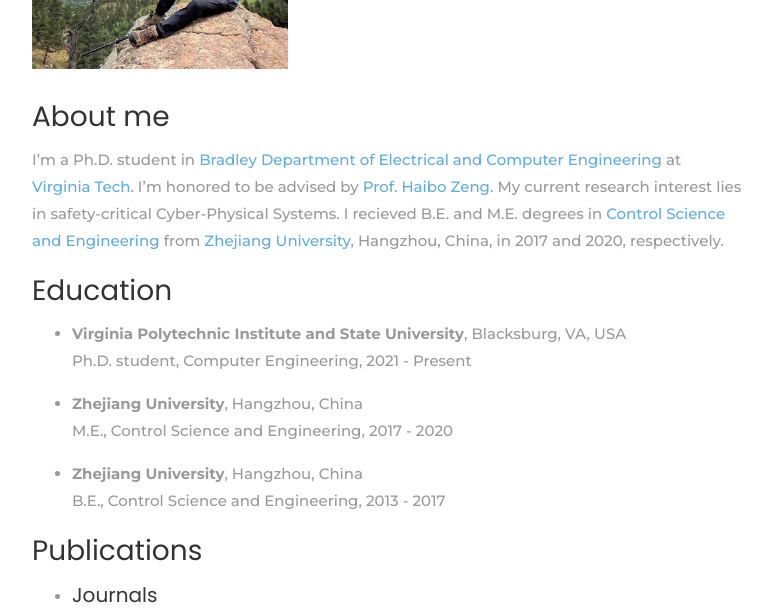
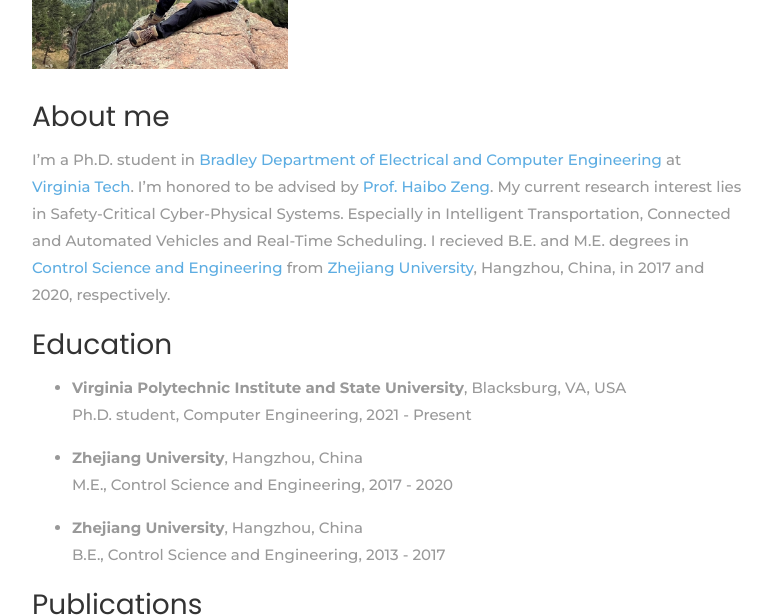
Before and after one commit to LIDONGgittt/lidonggittt.github.io, a plain HTML site: page index.html in a window 1280 px wide. Shown: the part 150-765 px from the top of the page, without its empty margins (253-1025 px from the left). Drawn offline with Linux system fonts and the light colour scheme; files whose address does not match are found by name.

Commit message:
Update index.html

```diff
--- a/index.html
+++ b/index.html
@@ -61,7 +61,7 @@
 
 							<br>
 							<h3 id="about-me">About me</h3>
-							<p>I’m a Ph.D. student in <a style="color:#5DADE2;" href="https://ece.vt.edu/" target="_blank">Bradley Department of Electrical and Computer Engineering</a> at <a style="color:#5DADE2;" href="https://vt.edu/" target="_blank">Virginia Tech</a>. I’m honored to be advised by <a style="color:#5DADE2;" href="https://ece.vt.edu/people/profile/zeng" target="_blank">Prof. Haibo Zeng</a>. My current research interest lies in safety-critical Cyber-Physical Systems. I recieved B.E. and M.E. degrees in <a style="color:#5DADE2;" href="http://www.cse.zju.edu.cn/english/" target="_blank">Control Science and Engineering</a> from <a style="color:#5DADE2;" href="http://www.zju.edu.cn/english/" target="_blank">Zhejiang University</a>, Hangzhou, China, in 2017 and 2020, respectively.</p>
+							<p>I’m a Ph.D. student in <a style="color:#5DADE2;" href="https://ece.vt.edu/" target="_blank">Bradley Department of Electrical and Computer Engineering</a> at <a style="color:#5DADE2;" href="https://vt.edu/" target="_blank">Virginia Tech</a>. I’m honored to be advised by <a style="color:#5DADE2;" href="https://ece.vt.edu/people/profile/zeng" target="_blank">Prof. Haibo Zeng</a>. My current research interest lies in Safety-Critical Cyber-Physical Systems. Especially in Intelligent Transportation, Connected and Automated Vehicles and Real-Time Scheduling. I recieved B.E. and M.E. degrees in <a style="color:#5DADE2;" href="http://www.cse.zju.edu.cn/english/" target="_blank">Control Science and Engineering</a> from <a style="color:#5DADE2;" href="http://www.zju.edu.cn/english/" target="_blank">Zhejiang University</a>, Hangzhou, China, in 2017 and 2020, respectively.</p>
 
 							<h3 id="education">Education</h3>
 							<ul>
```
